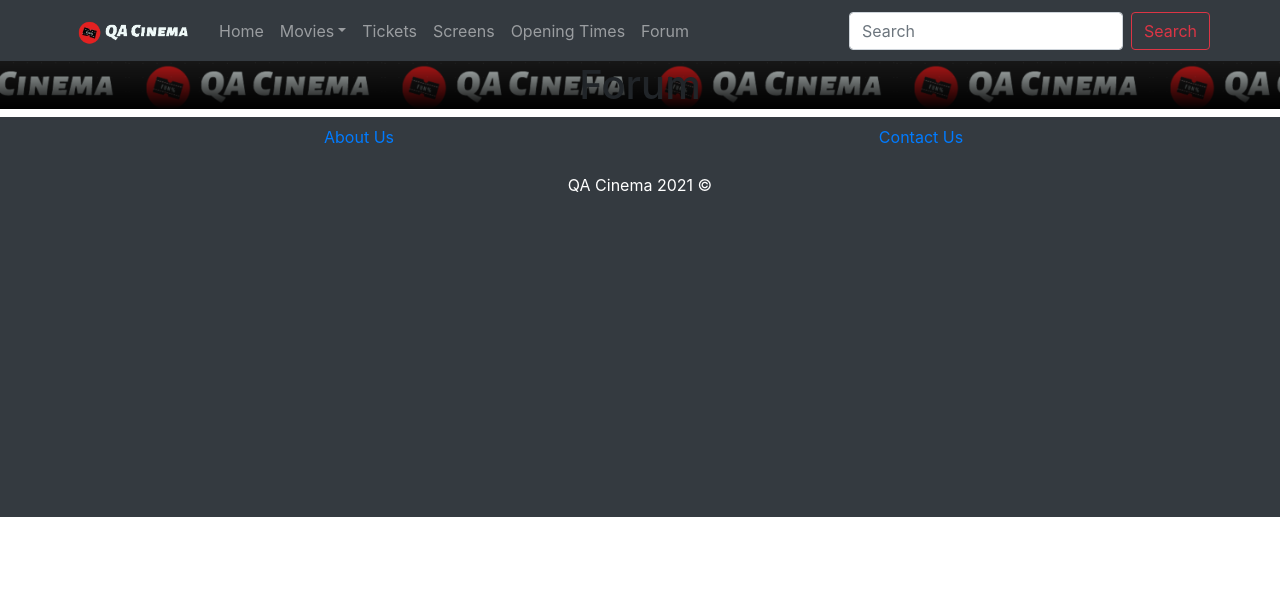
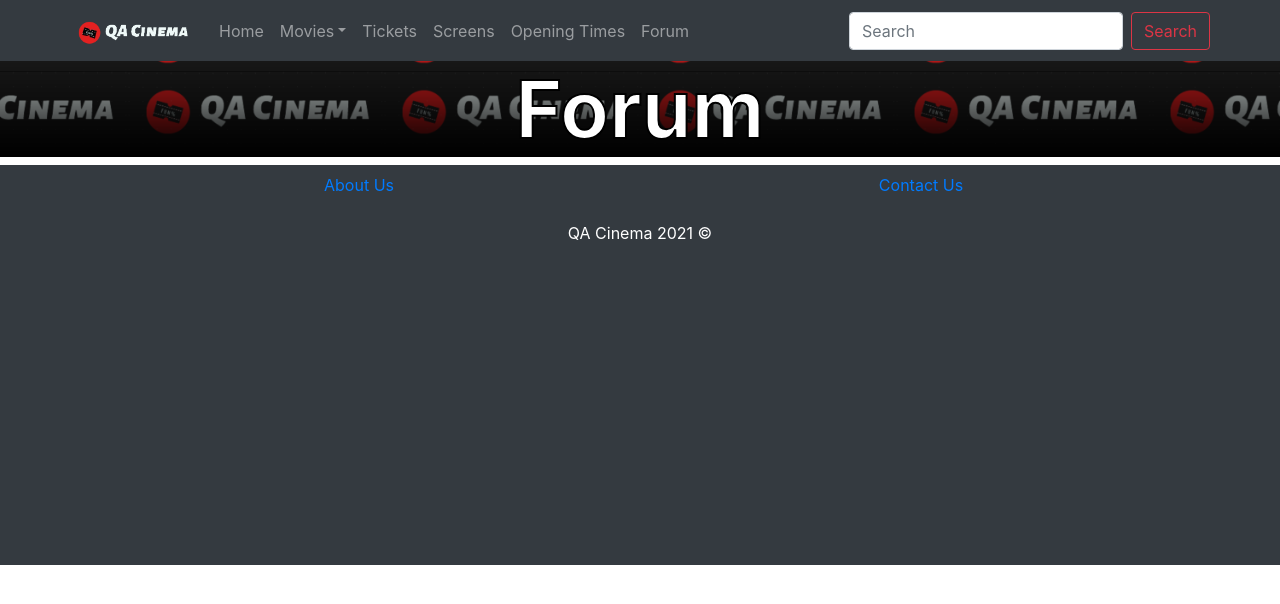
Before and after one commit to QA-AKAM/QACinema-Project, a React (Create React App) app in the folder frontend/: page /Forum in a window 1280 px wide. Shown: the top 604 px of the page. Built offline with nearby package versions, Linux system fonts and the light colour scheme.

Commit message:
KD:Updated css issues

```diff
--- a/frontend/src/Components/Information/Forum.jsx
+++ b/frontend/src/Components/Information/Forum.jsx
@@ -4,9 +4,7 @@ import '../../CSS/Pages.css';
 const Forum = () => {
     return (
         <div class="background">
-            <div class="landing-text">
-                <h1> Forum</h1>
-            </div>
+            <h1 class='landing-text'>Forum</h1>
         </div>
     )
 }
--- a/frontend/src/Components/Listings/UpcomingMovies.jsx
+++ b/frontend/src/Components/Listings/UpcomingMovies.jsx
@@ -5,7 +5,6 @@ const UpcomingMovies = () => {
     return (
         <div class="background">
             <h1 class='landing-text'>Upcoming Movies</h1>
-
         </div>
     )
 }
```
